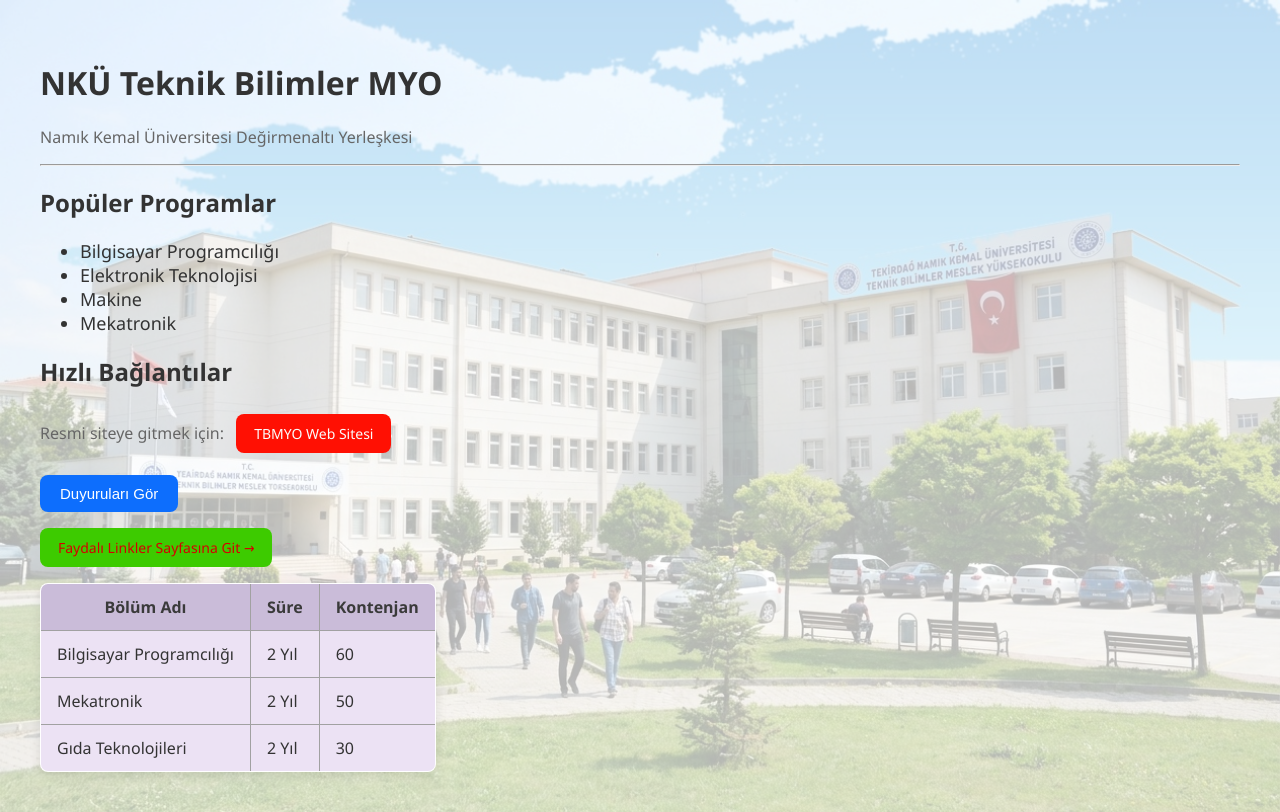
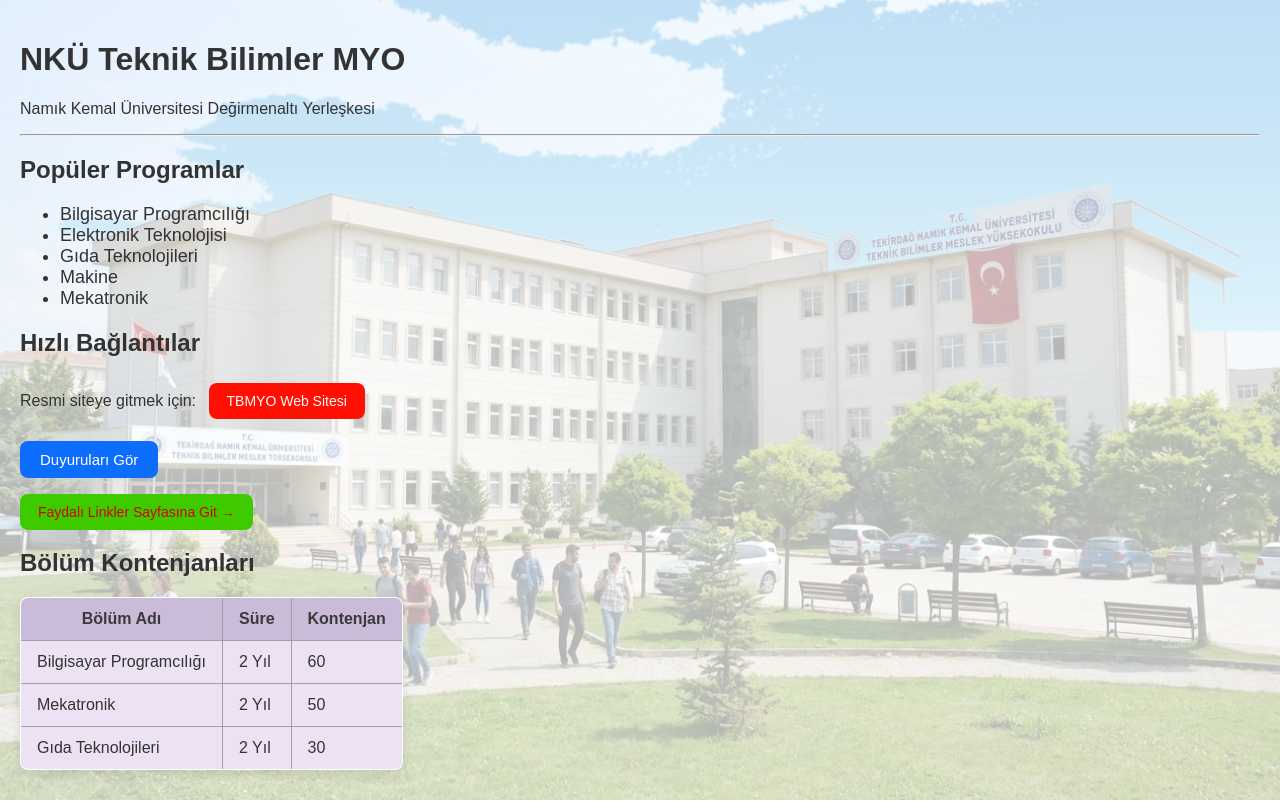
Before and after one commit to umutcanyilmaz24/umutcanyilmaz24.github.io, a plain HTML site: page index.html in a window 1280 px wide. Drawn offline with Linux system fonts and the light colour scheme.

Commit message:
Update index.html

```diff
--- a/index.html
+++ b/index.html
@@ -16,6 +16,7 @@
     <ul class="program-listesi">
         <li>Bilgisayar Programcılığı</li>
         <li>Elektronik Teknolojisi</li>
+        <li>Gıda Teknolojileri</li>
         <li>Makine</li>
         <li>Mekatronik</li>
     </ul>
@@ -25,25 +26,25 @@
         Resmi siteye gitmek için:
         <a href="https://tbmyo.nku.edu.tr" class="tbmyo-btn" target="_blank">TBMYO Web Sitesi</a>
     </p>
-    <button class="duyuru-butonu">Duyuruları Gör</button>
+
+    <button type="button" class="duyuru-butonu" onclick="alert('Duyurular: Güz dönemi vize sınav programı TBMYO web sitesinde yayımlanmıştır!')">
+        Duyuruları Gör
+    </button>
+
     <p><a href="link.html" class="btn-link">Faydalı Linkler Sayfasına Git →</a></p>
-</body>
 
-
+    <h2>Bölüm Kontenjanları</h2>
     <table border="1">
-
         <tr>
             <th>Bölüm Adı</th>
             <th>Süre</th>
             <th>Kontenjan</th>
         </tr>
-
         <tr>
             <td>Bilgisayar Programcılığı</td>
             <td>2 Yıl</td>
             <td>60</td>
         </tr>
-
         <tr>
             <td>Mekatronik</td>
             <td>2 Yıl</td>
@@ -55,26 +56,5 @@
             <td>30</td>
         </tr>
     </table>
+</body>
 </html>
-
-
-<style>
-    body {
-        font-family:'Segoe UI', Tahoma, Geneva, Verdana, sans-serif;
-        margin: 20px;
-    }
-
-    h1 {
-        color: #333;
-    }
-
-    p {
-        color: #666;
-    }
-
-    h2 {
-        color: #333;
-    }
-
-</style>
-</html>
```
Lines whose indentation alone changed are shown as unchanged.
